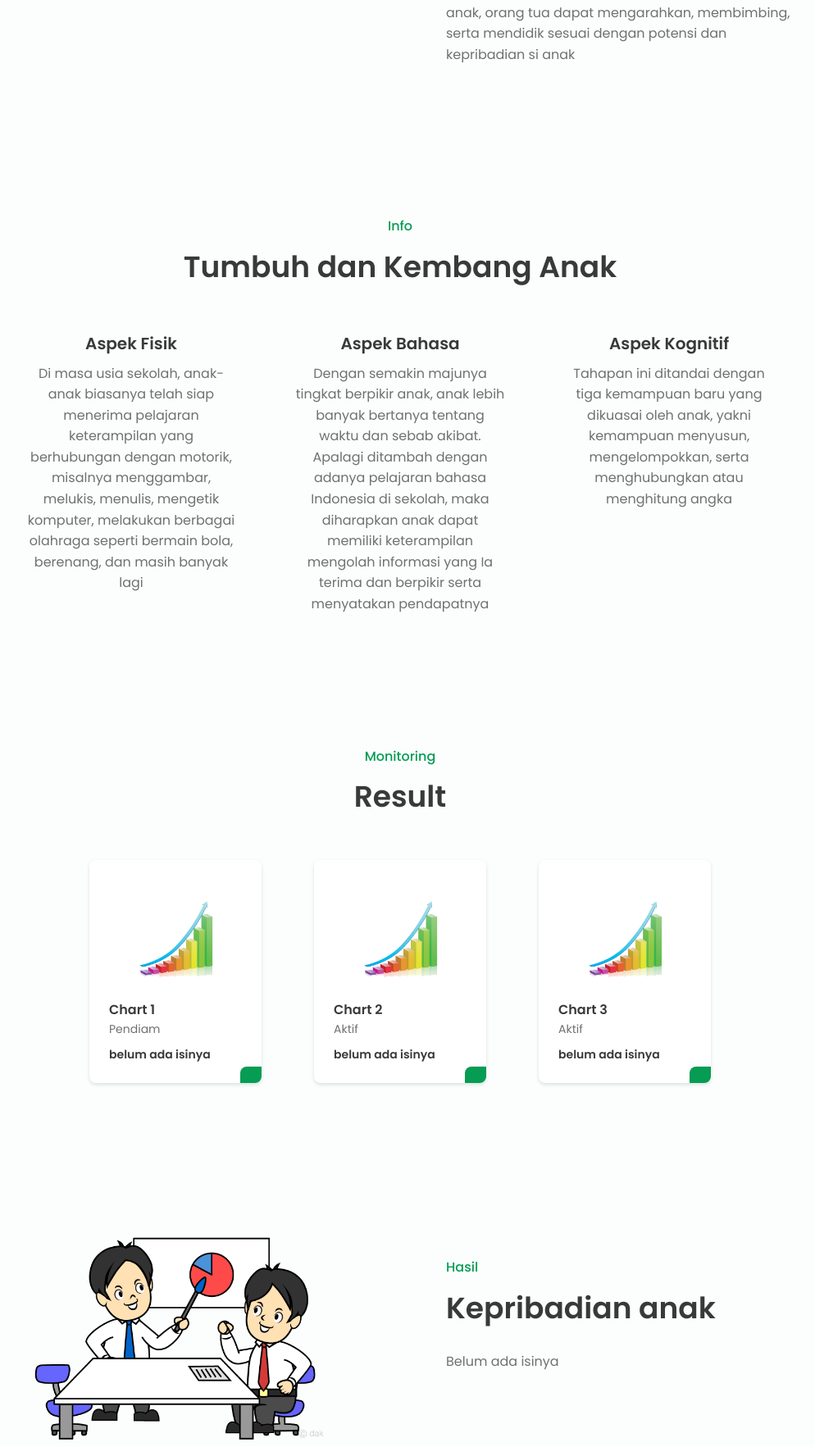
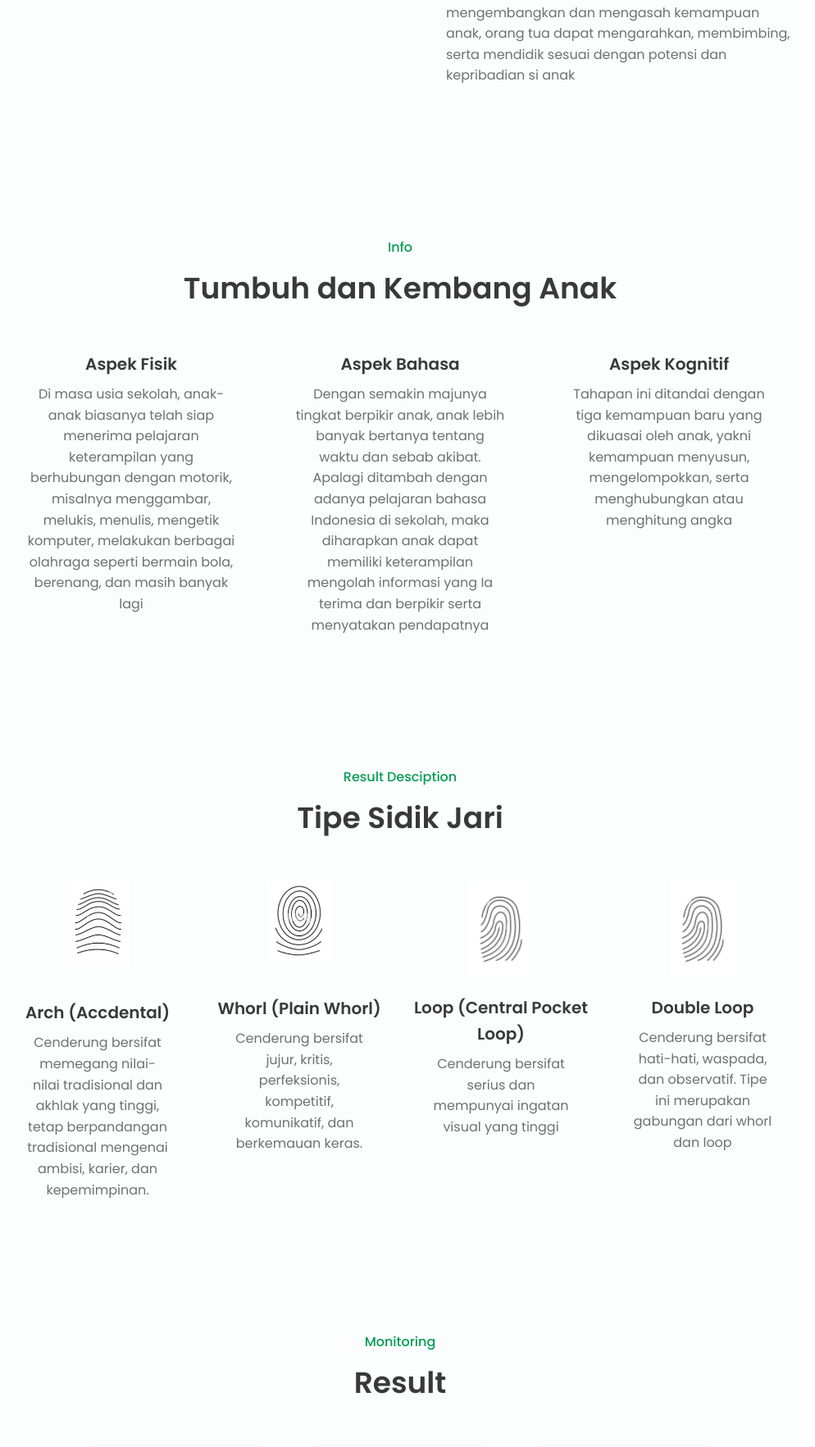
Before and after one commit to siegewallace06/fingerprint-php-native, a PHP site: page /website/main_pages/index.php in a window 1280 px wide. Shown: the part 1175-2940 px from the top of the page at 82% size, without its empty margins (152-1146 px from the left). Run offline with PHP 8.4, Linux system fonts and the light colour scheme; a user stored in the database is signed in.

Commit message:
page fingerprint description and register

```diff
--- a/index.php
+++ b/index.php
@@ -1,5 +1,6 @@
 <!DOCTYPE html>
 <html lang="en">
+
 <head>
   <meta charset="utf-8">
   <meta name="viewport" content="width=device-width, initial-scale=1, shrink-to-fit=no">
@@ -7,7 +8,7 @@
   <meta name="author" content="">
 
   <title>Deteksi Kepribadian Anak Melalui Sidik Jari</title>
-	<link rel="icon" type="image/png" href="img/favicon.ico"/>
+  <link rel="icon" type="image/png" href="img/favicon.ico" />
   <!-- Bootstrap core CSS -->
   <link href="vendor/bootstrap/css/bootstrap.min.css" rel="stylesheet">
 
@@ -19,6 +20,7 @@
   <!-- Custom styles for this template -->
   <link href="css/coming-soon.min.css" rel="stylesheet">
 </head>
+
 <body>
   <div class="overlay"></div>
   <div class="masthead">
@@ -71,4 +73,5 @@
   <!-- Custom scripts for this template -->
   <script src="js/coming-soon.min.js"></script>
 </body>
+
 </html>
--- a/main_pages/assets/css/styles.css
+++ b/main_pages/assets/css/styles.css
@@ -6,30 +6,30 @@
   --header-height: 3rem;
 
   /*========== Colors ==========*/
-  --first-color: #069C54;
+  --first-color: #069c54;
   --first-color-alt: #048654;
   --title-color: #393939;
   --text-color: #707070;
-  --text-color-light: #A6A6A6;
-  --body-color: #FBFEFD;
-  --container-color: #FFFFFF;
+  --text-color-light: #a6a6a6;
+  --body-color: #fbfefd;
+  --container-color: #ffffff;
 
   /*========== Font and typography ==========*/
-  --body-font: 'Poppins', sans-serif;
+  --body-font: "Poppins", sans-serif;
   --biggest-font-size: 2.25rem;
   --h1-font-size: 1.5rem;
   --h2-font-size: 1.25rem;
   --h3-font-size: 1rem;
-  --normal-font-size: .938rem;
-  --small-font-size: .813rem;
-  --smaller-font-size: .75rem;
+  --normal-font-size: 0.938rem;
+  --small-font-size: 0.813rem;
+  --smaller-font-size: 0.75rem;
 
   /*========== Font weight ==========*/
   --font-medium: 500;
   --font-semi-bold: 600;
 
   /*========== Margenes ==========*/
-  --mb-1: .5rem;
+  --mb-1: 0.5rem;
   --mb-2: 1rem;
   --mb-3: 1.5rem;
   --mb-4: 2rem;
@@ -41,37 +41,39 @@
   --z-fixed: 100;
 }
 
-@media screen and (min-width: 768px){
-  :root{
+@media screen and (min-width: 768px) {
+  :root {
     --biggest-font-size: 4rem;
     --h1-font-size: 2.25rem;
     --h2-font-size: 1.5rem;
     --h3-font-size: 1.25rem;
     --normal-font-size: 1rem;
-    --small-font-size: .875rem;
-    --smaller-font-size: .813rem;
+    --small-font-size: 0.875rem;
+    --smaller-font-size: 0.813rem;
   }
 }
 
 /*========== BASE ==========*/
-*,::before,::after{
+*,
+::before,
+::after {
   box-sizing: border-box;
 }
 
-html{
+html {
   scroll-behavior: smooth;
 }
 
 /*========== Variables Dark theme ==========*/
-body.dark-theme{
-  --title-color: #F1F3F2;
-  --text-color: #C7D1CC;
-  --body-color: #1D2521;
-  --container-color: #27302C;
+body.dark-theme {
+  --title-color: #f1f3f2;
+  --text-color: #c7d1cc;
+  --body-color: #1d2521;
+  --container-color: #27302c;
 }
 
 /*========== Button Dark/Light ==========*/
-.change-theme{
+.change-theme {
   position: absolute;
   right: 1rem;
   top: 1.8rem;
--- a/main_pages/index.php
+++ b/main_pages/index.php
@@ -1,11 +1,12 @@
-<?php
-session_start();
-if ( !isset($_SESSION['name'])){// handling if dont'have session
+//<?php
+    // session_start();
+    // if ( !isset($_SESSION['name'])){// handling if dont'have session
 
- header('location:../index.php');
- exit();
-}
-$name = $_SESSION['name'];
+    //  header('location:../index.php');
+    //  exit();
+    // }
+    // $name = $_SESSION['name'];
+    //
     ?>
 <!DOCTYPE html>
 <html lang="en">
@@ -23,6 +24,7 @@ $name = $_SESSION['name'];
 
     <title>Capstone Design</title>
 </head>
+
 <body>
 
     <!--========== SCROLL TOP ==========-->
@@ -62,7 +64,7 @@ $name = $_SESSION['name'];
                     <h1 class="home__title">Monitoring Kepribadian Anak</h1>
                     <a href="#" class="button">Masukkan Sidik Jari
                         <a href="http://localhost/website/">
-         <input type="submit"/>
+                            <input type="submit" />
                         </a>
                     </a>
                 </div>
@@ -103,6 +105,54 @@ $name = $_SESSION['name'];
                 <div class="services__content">
                     <h3 class="services__title">Aspek Kognitif</h3>
                     <p class="services__description">Tahapan ini ditandai dengan tiga kemampuan baru yang dikuasai oleh anak, yakni kemampuan menyusun, mengelompokkan, serta menghubungkan atau menghitung angka</p>
+                </div>
+            </div>
+        </section>
+
+        <!-- ========== RESULT DESCRIPTION =========== -->
+
+        <section class="services section bd-container" id="services">
+            <span class="section-subtitle"> Result Desciption </span>
+            <h2 class="section-title">Tipe Sidik Jari</h2>
+            <div class="services__container  bd-grid">
+                <div class="services__content">
+                    <div class="w-10">
+                        <img src="../img/arch.png" width="80px" />
+                    </div>
+                    <div style="margin-top: 40px;">
+                        <h3 class="services__title">Arch (Accdental)</h3>
+                        <p class="services__description">Cenderung bersifat memegang nilai-nilai tradisional dan akhlak yang tinggi, tetap berpandangan tradisional mengenai ambisi, karier, dan kepemimpinan.</p>
+                    </div>
+                </div>
+
+                <div class="services__content">
+                    <div>
+                        <img src="../img/whorl.png" width="80px" />
+                    </div>
+                    <div style="margin-top: 40px;">
+                        <h3 class="services__title">Whorl (Plain Whorl)</h3>
+                        <p class="services__description">Cenderung bersifat jujur, kritis, perfeksionis, kompetitif, komunikatif, dan berkemauan keras.</p>
+                    </div>
+                </div>
+
+                <div class="services__content">
+                    <div>
+                        <img src="../img/loop.png" width="80px" />
+                    </div>
+                    <div style="margin-top: 20px;">
+                        <h3 class="services__title">Loop (Central Pocket Loop)</h3>
+                        <p class="services__description">Cenderung bersifat serius dan mempunyai ingatan visual yang tinggi</p>
+                    </div>
+                </div>
+
+                <div class="services__content">
+                    <div>
+                        <img src="../img/loop.png" width="80px" />
+                    </div>
+                    <div style="margin-top: 20px;">
+                        <h3 class="services__title">Double Loop</h3>
+                        <p class="services__description">Cenderung bersifat hati-hati, waspada, dan observatif. Tipe ini merupakan gabungan dari whorl dan loop</p>
+                    </div>
                 </div>
             </div>
         </section>
@@ -241,4 +291,5 @@ $name = $_SESSION['name'];
     <!--========== MAIN JS ==========-->
     <script src="assets/js/main.js"></script>
 </body>
+
 </html>
```
Also changed, not shown: other parts of main_pages/assets/css/styles.css (+131 -114 lines), config.php (added, +18 -0 lines), css/coming-soon.css (+6 -4 lines), register/index.html (added, +61 -0 lines), register/register.php (added, +32 -0 lines), img/arch.png (added), img/loop.png (added), img/whorl.png (added). Lines whose indentation alone changed are shown as unchanged.
